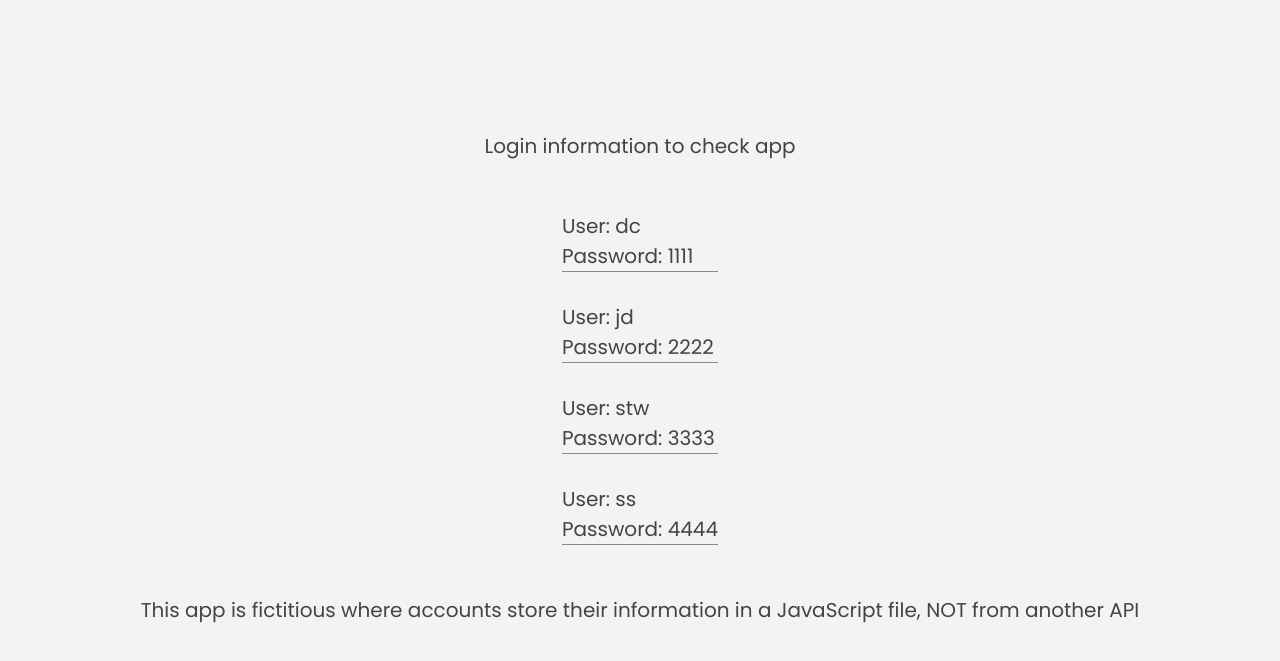
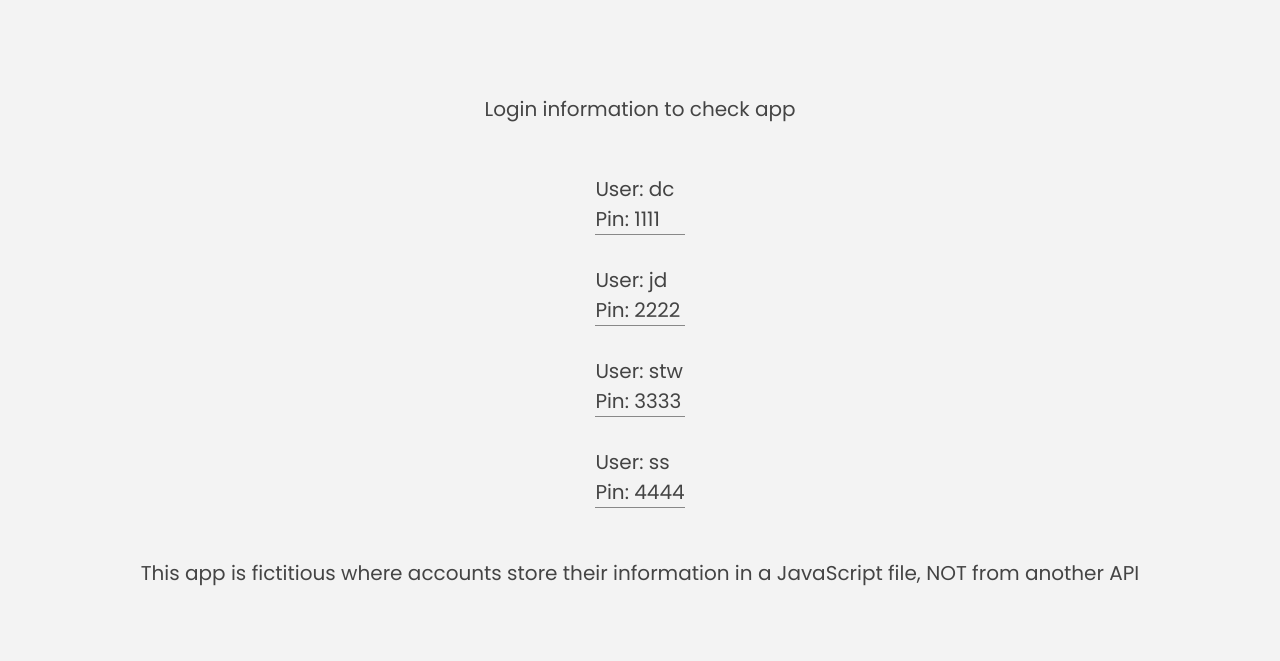
Before and after one commit to Diegocortes15/Bankist, a plain HTML site: page index.html in a window 1280 px wide. Shown: the part 95-756 px from the top of the page. Drawn offline with Linux system fonts and the light colour scheme.

Commit message:
Polishing details

```diff
--- a/index.html
+++ b/index.html
@@ -28,7 +28,7 @@
 
   <div class="information-app">
     <p>Login information to check app</p>
-    <div class="accounts">
+    <div class="information-app__accounts">
       <div class="accounts__account--1">
         <p class="user-account">
           User: dc
--- a/script.js
+++ b/script.js
@@ -102,6 +102,7 @@ const labelDate = document.querySelector('.date');
 const labelBalance = document.querySelector('.balance__value');
 
 const informationApp = document.querySelector('.information-app');
+const informationAppAccounts = document.querySelector('.information-app__accounts');
 
 const labelSumIn = document.querySelector('.summary__value--in');
 const labelSumOut = document.querySelector('.summary__value--out');
@@ -245,6 +246,7 @@ const startLogOutTimer = function () {
             clearInterval(timer);
             containerApp.style.opacity = 0;
             labelWelcome.textContent = `Log in to get started`;
+            accountAvailable(accounts);
             informationApp.style.display = 'flex';
             cuteAlert({
                 type: 'success',
@@ -464,6 +466,7 @@ btnClose.addEventListener('click', function (e) {
                 containerApp.style.opacity = 0;
                 // Reset Timer
                 clearInterval(timer);
+                accountAvailable(accounts);
                 informationApp.style.display = 'flex';
 
                 cuteAlert({
@@ -501,6 +504,31 @@ btnSort.addEventListener('click', function (e) {
     currentAccount.sortMov = currentAccount.sortMov === true ? false : true;
     displayMovements(currentAccount);
 });
+
+// informationAppAccounts
+const accountAvailable = function (accounts) {
+    informationAppAccounts.innerHTML = '';
+    if (accounts.length > 0) {
+        accounts.forEach(({ username, pin }, index) => {
+            // console.log(account);
+            const html = `
+        <div class="accounts__account--${++index}">
+        <p class="user-account">
+          User: ${username}
+        </p>
+        <p class="password-account">
+          Pin: ${pin}
+        </p>
+      </div>`;
+            informationAppAccounts.insertAdjacentHTML('beforeend', html);
+        });
+    } else {
+        const html = `
+        <p> You have <b>REMOVED</b> all app accounts, refresh the web page to restart </p>`;
+        informationAppAccounts.insertAdjacentHTML('beforeend', html);
+    }
+};
+accountAvailable(accounts);
 
 /////////////////////////////////////////////////
 /////////////////////////////////////////////////
--- a/style.css
+++ b/style.css
@@ -117,7 +117,7 @@ nav {
 }
 
 .information-app {
-    height: 100vh;
+    height: calc(100vh - 7.25rem);
     font-size: 2rem;
     display: flex;
     flex-direction: column;
@@ -125,12 +125,23 @@ nav {
     justify-content: center;
     align-items: center;
 }
-.accounts {
+@media only screen and (max-width: 50em) {
+    .information-app {
+        height: calc(100vh - 19.85rem);
+    }
+}
+@media only screen and (max-width: 37.5em) {
+    .information-app {
+        height: calc(100vh - 16.1rem);
+    }
+}
+
+.information-app__accounts {
     display: grid;
     gap: 3rem;
 }
 
-.accounts div {
+.information-app__accounts div {
     border-bottom: 1px solid #888;
 }
 
```
